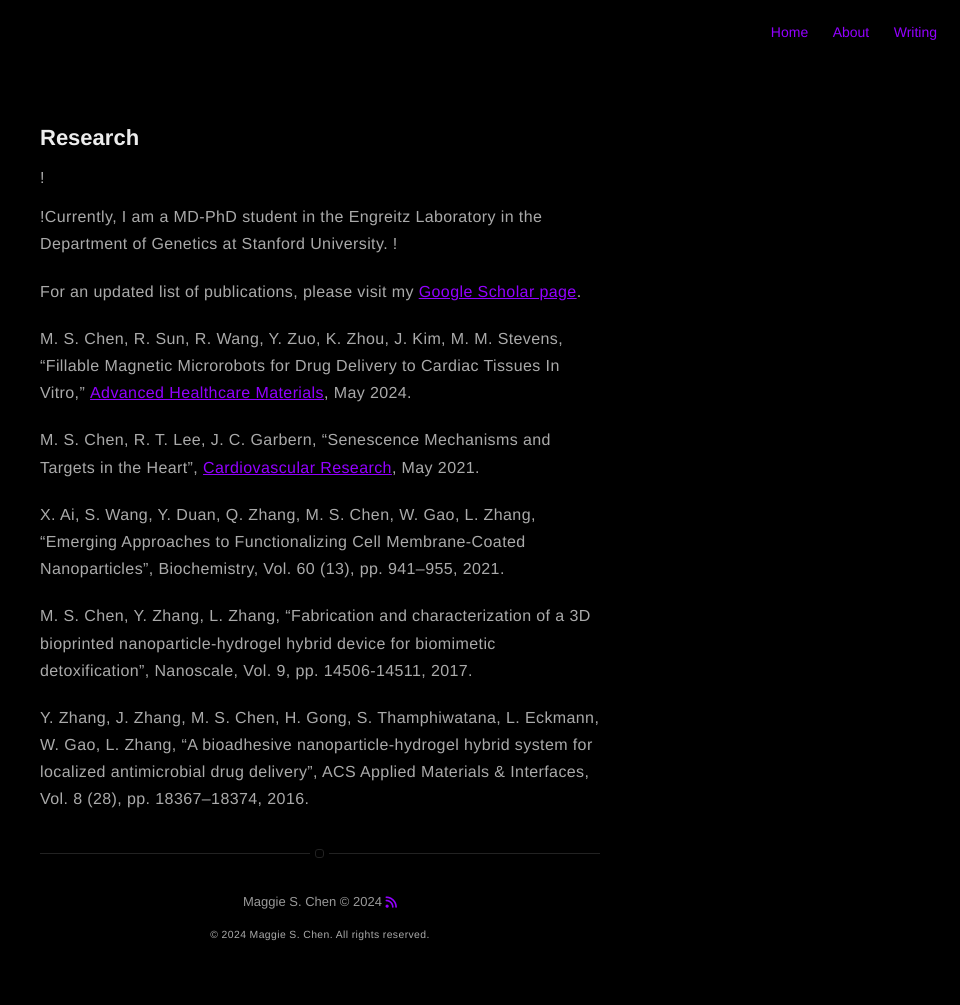
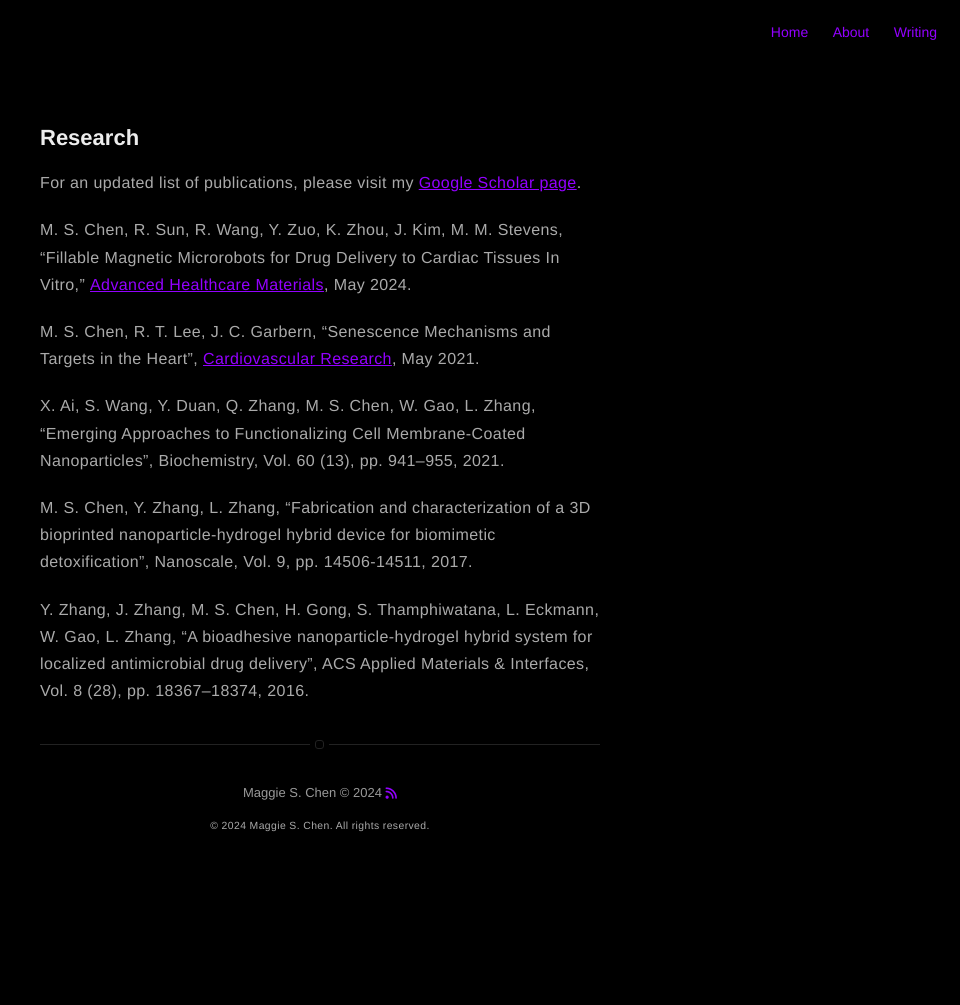
Before and after one commit to maggiesychen/maggiesychen.github.io, a Jekyll site: the page built from research.html, in a window 1280 px wide. Shown: the whole page, without its empty margins (320-1280 px from the left). Built offline with Jekyll 4.4.1, drawn with Linux system fonts in a browser that asks for light colours; nearby versions of some CDN libraries; after the commit the page ends 900 px from its top, so only the background shows below that.

Commit message:
Update research.html

```diff
--- a/research.html
+++ b/research.html
@@ -5,10 +5,6 @@
 <h2>
   Research
 </h2>
-
-!<p>
-  !Currently, I am a MD-PhD student in the Engreitz Laboratory in the Department of Genetics at Stanford University.
-!</p>
 
 <p>
 For an updated list of publications, please visit my <a href="https://scholar.google.com/citations?user=RJaOsCQAAAAJ&hl=en" target = "_blank">Google Scholar page</a>.
```
